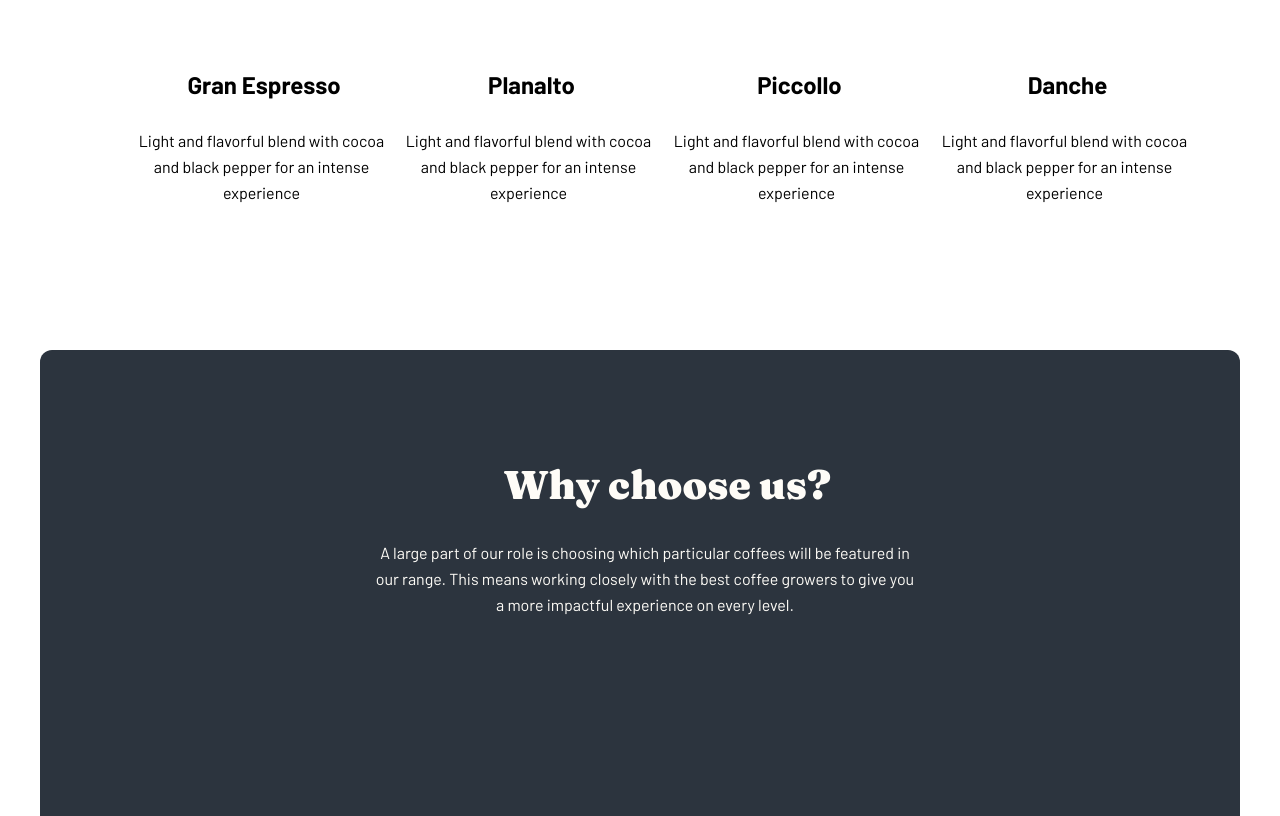
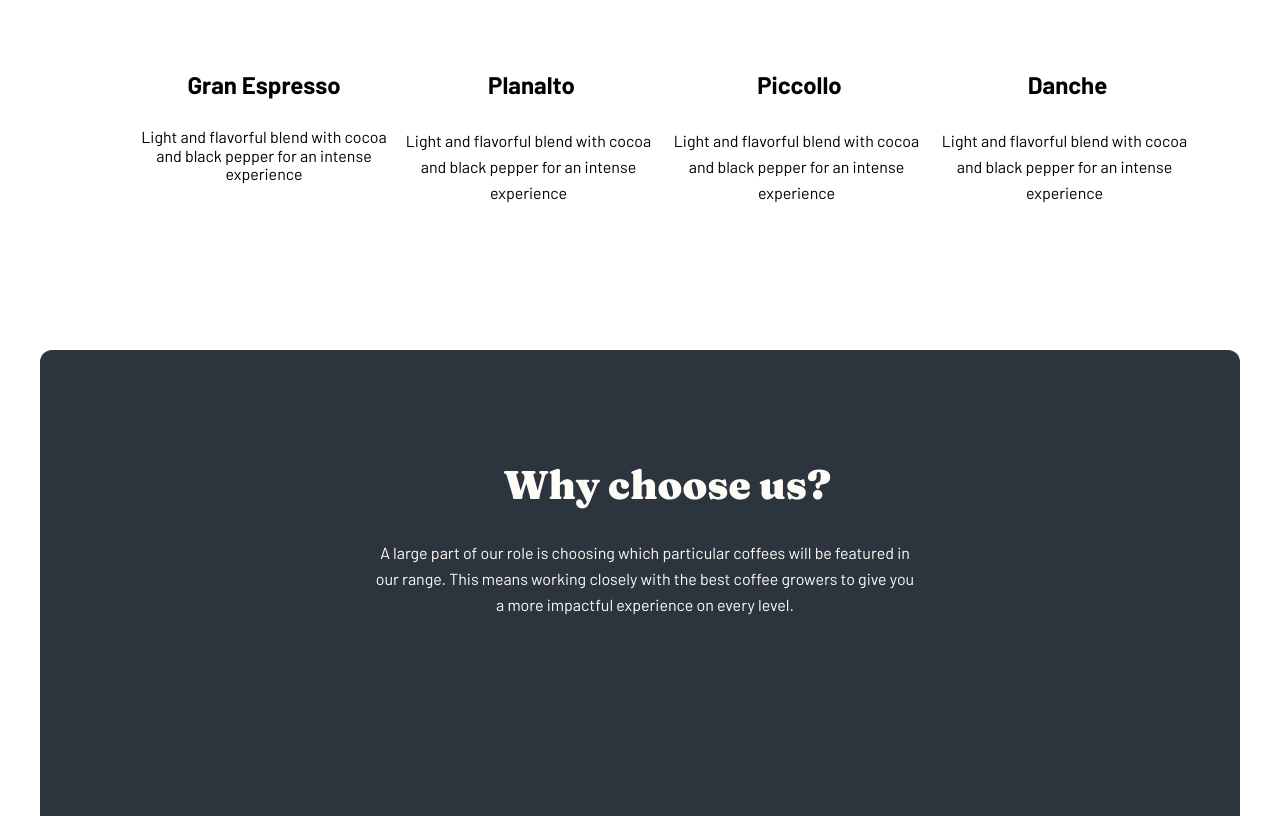
Before and after one commit to Diyorbek002/cofesite-home-page, a plain HTML site: page index.html in a window 1280 px wide. Shown: the part 1206-2022 px from the top of the page. Drawn offline with Linux system fonts and the light colour scheme.

Commit message:
initial commit

```diff
--- a/index.html
+++ b/index.html
@@ -51,7 +51,7 @@
                 <li class="collection__info">
                     <img class="collection__info__img" src="./img/gran.png" alt="cofee names">
                     <h2 class="collection__info__title">Gran Espresso</h2>
-                    <p class="collection__info__desc">Light and flavorful blend with cocoa and black pepper for an intense experience</p>
+                    <p class="collection_      _info__desc">Light and flavorful blend with cocoa and black pepper for an intense experience</p>
                 </li>
                 <li class="collection__info">
                     <img class="collection__info__img" src="./img/kopi2.png" alt="cofee names">
@@ -150,3 +150,5 @@
        </footer>
 </body>
 </html>
+
+img[src="https://picsum.photos/400?random=$ alt="rasm" width="400" height="400"]*8
```
